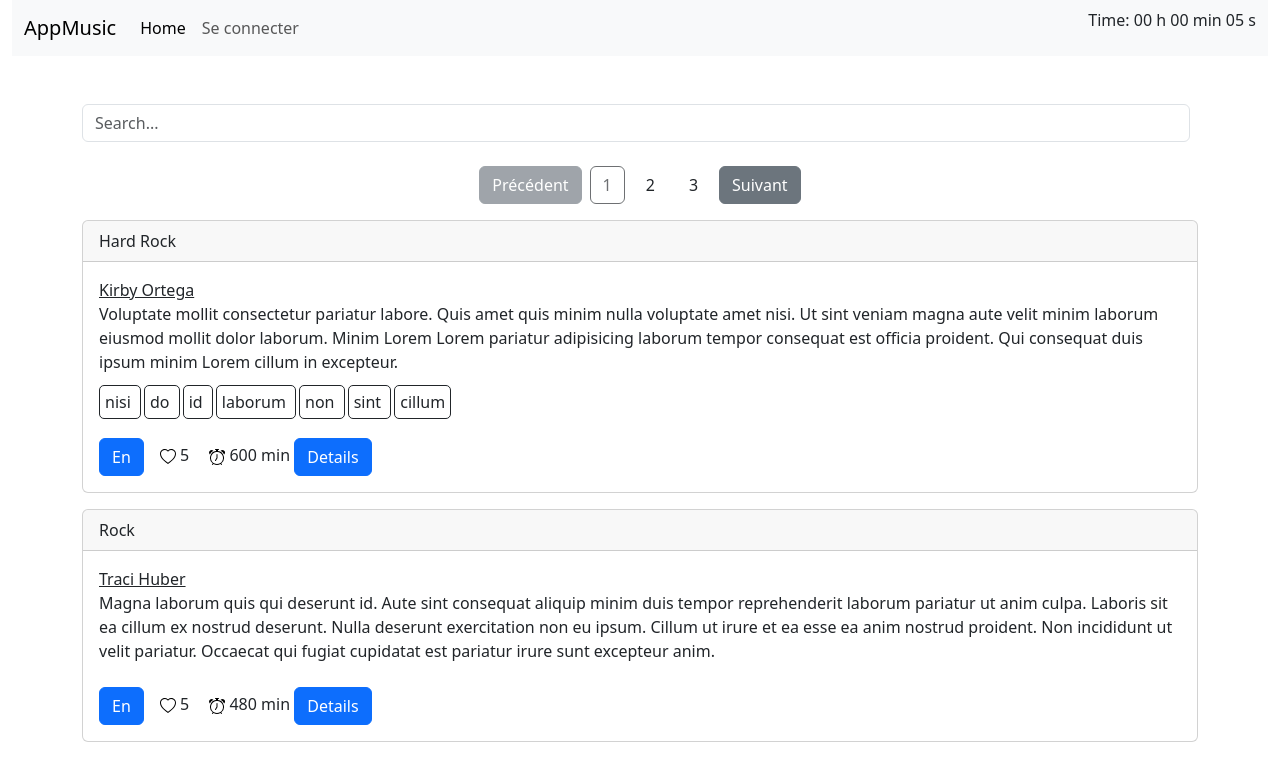
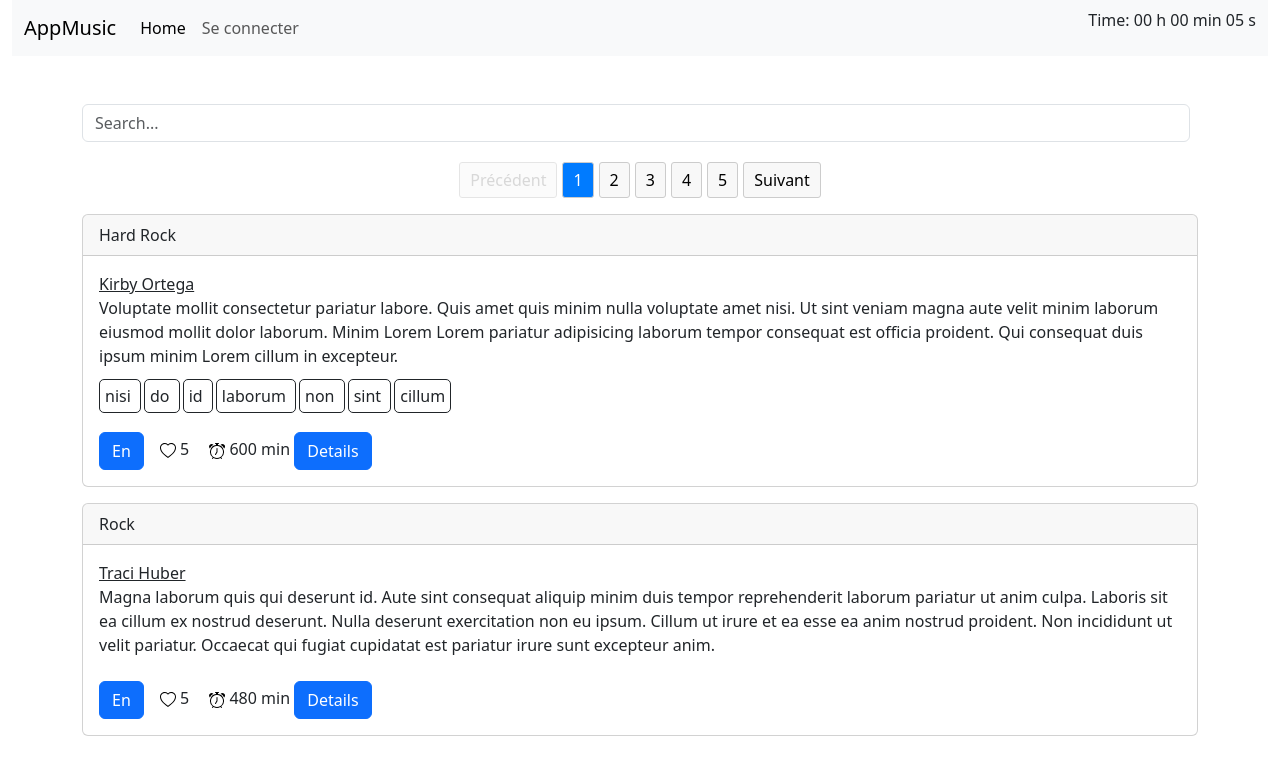
Before and after one commit to bamosguinley/appMusic, an Angular app: page /albums in a window 1280 px wide. Shown: the top 780 px of the page. Built offline with nearby package versions, Linux system fonts and the light colour scheme.

Commit message:
update search

```diff
--- a/src/app/album-search/album-search.component.html
+++ b/src/app/album-search/album-search.component.html
@@ -1,3 +1,3 @@
-<div class="d-flex mb-3 w-100">
-  <input class="form-control me-2" type="search" placeholder="Search..." aria-label="Search" [(ngModel)]="query" (keydown)="onSearch()"/>
+<div class="d-flex mb-3 ">
+  <input class="form-control me-2" type="search" placeholder="Search..." aria-label="Search" [(ngModel)]="query" (keyup)="onSearch()" />
 </div>
--- a/src/app/albums/albums.component.css
+++ b/src/app/albums/albums.component.css
@@ -14,3 +14,28 @@
 /* .list:hover{
     scale: 1.2;
 } */
+
+ .pagination {
+               display: flex;
+               justify-content: center;
+               gap: 5px;
+               margin-top: 20px;
+             }
+
+             .pagination button {
+               padding: 5px 10px;
+               border: 1px solid #ccc;
+               border-radius: 3px;
+               background-color: #f8f8f8;
+               cursor: pointer;
+             }
+
+             .pagination button.active {
+               background-color: #007bff;
+               color: white;
+             }
+
+             .pagination button:disabled {
+               cursor: not-allowed;
+               opacity: 0.5;
+             }
--- a/src/app/albums/albums.component.html
+++ b/src/app/albums/albums.component.html
@@ -16,15 +16,19 @@
       <app-album-player [playingId]="sendPlayingAlbum"></app-album-player>
     </div>
 
-    <div class="search w-100 g-3">
+    <div class="search g-3">
       <app-album-search (searchEvent)="handleSearch($event)"></app-album-search>
     </div>
-    <div class="pagination-controls mt-4 text-center mb-3">
-      <button class="btn btn-secondary"(click)="previousPage()" [disabled]="currentPage === 1"> Précédent</button>
-      <button class="btn mx-2" (click)="butnPages(1)" [disabled]="currentPage === 1">1</button>
-      <button class="btn" (click)="butnPages(2)" [disabled]="currentPage === 2">2</button>
-      <button class="btn mx-2" (click)="butnPages(3)" [disabled]="currentPage === 3">3</button>
-      <button class="btn btn-secondary" (click)="nextPage()" [disabled]="currentPage * albumsPerPage >= albums.length"> Suivant</button>
+
+
+  <div class="pagination mb-3 ">
+      <button (click)="previousPage()" [disabled]="currentPage === 1"> Précédent</button>
+      <button *ngFor="let page of pageNumbers"
+              (click)="butnPages(page)"
+              [class.active]="page === currentPage">
+        {{ page }}
+      </button>
+      <button (click)="nextPage()" [disabled]="currentPage * albumsPerPage >= albums.length"> Suivant</button>
     </div>
 
     <div class="list col-md-auto" *ngIf="displayedAlbums">
@@ -60,6 +64,6 @@
         </div>
       </div>
     </div>
-    <div class="text-center" *ngIf="albums.length == 0">Aucun album trouvé</div>
+    <div class="text-center" *ngIf="displayedAlbums.length == 0">Aucun album trouvé</div>
   </div>
 </div>
--- a/src/app/albums/albums.component.ts
+++ b/src/app/albums/albums.component.ts
@@ -23,10 +23,17 @@ export class AlbumsComponent {
 
   albumsPerPage: number = 2; //nombre d'album par page
 
+  pageNumbers?: number[]; //numero des pages
+  totalPages!:number; //nombre total de pages
+
   @Input() sendPlayingAlbum: string = '';
-  constructor(private albumService: AlbumService) { }
+  constructor(private albumService: AlbumService) {}
   ngOnInit() {
     this.albums = this.albumService.getAlbums();
+    this.totalPages = this.albumService.getAlbums().length / 2;
+    this.updatePageNumbers();
+    console.log(this.pageNumbers+'nbr');
+
     this.loadAlbums();
     this.startLoading();
   }
@@ -66,6 +73,7 @@ export class AlbumsComponent {
     const endIndex = startIndex + this.albumsPerPage;
     this.displayedAlbums = this.albums.slice(startIndex, endIndex);
   }
+
   butnPages(n: number) {
     this.currentPage = n;
     this.loadAlbums();
@@ -81,4 +89,14 @@ export class AlbumsComponent {
       this.loadAlbums();
     }
   }
+
+  updatePageNumbers(): void {
+    const range = 10;
+    const start = Math.max(1, this.currentPage - range);
+    const end = Math.min(this.totalPages, this.currentPage + range);
+    this.pageNumbers = Array.from(
+      { length: end - start + 1 },
+      (_, i) => start + i
+    );
+  }
 }
```
